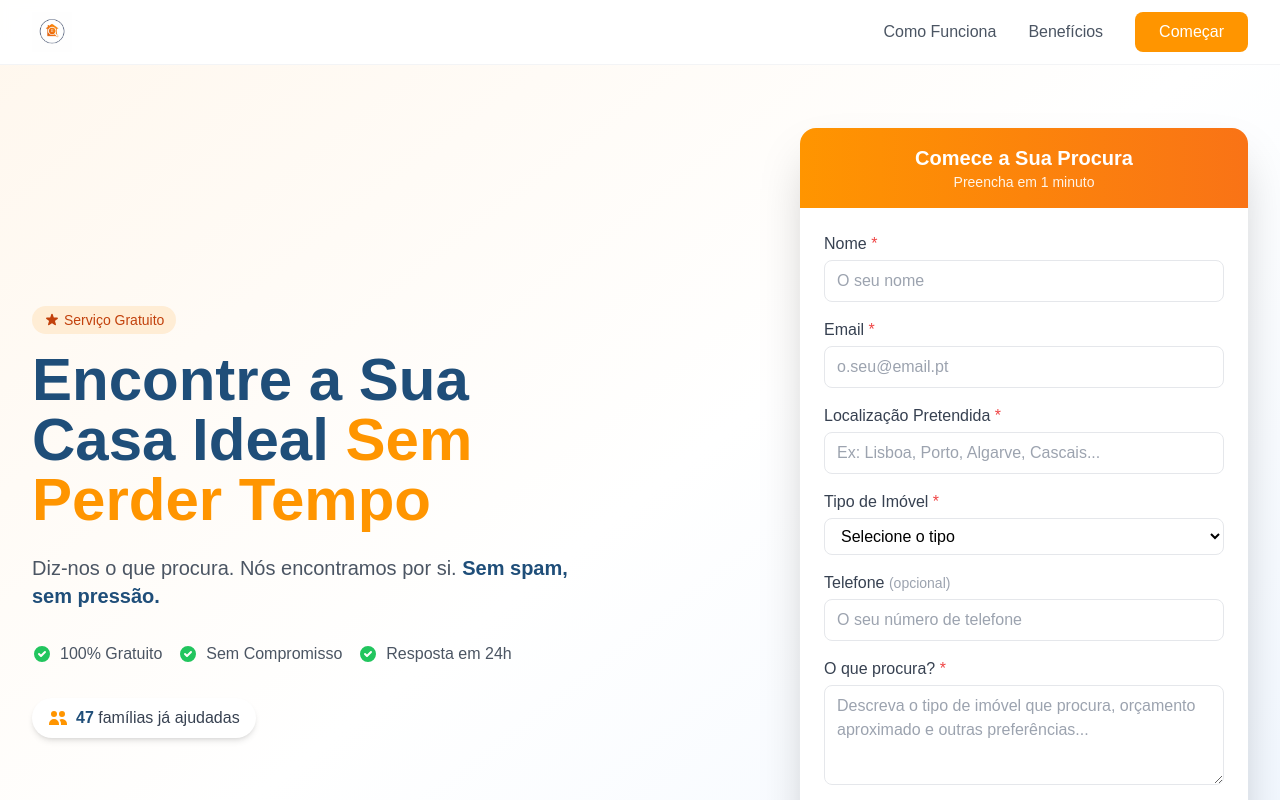
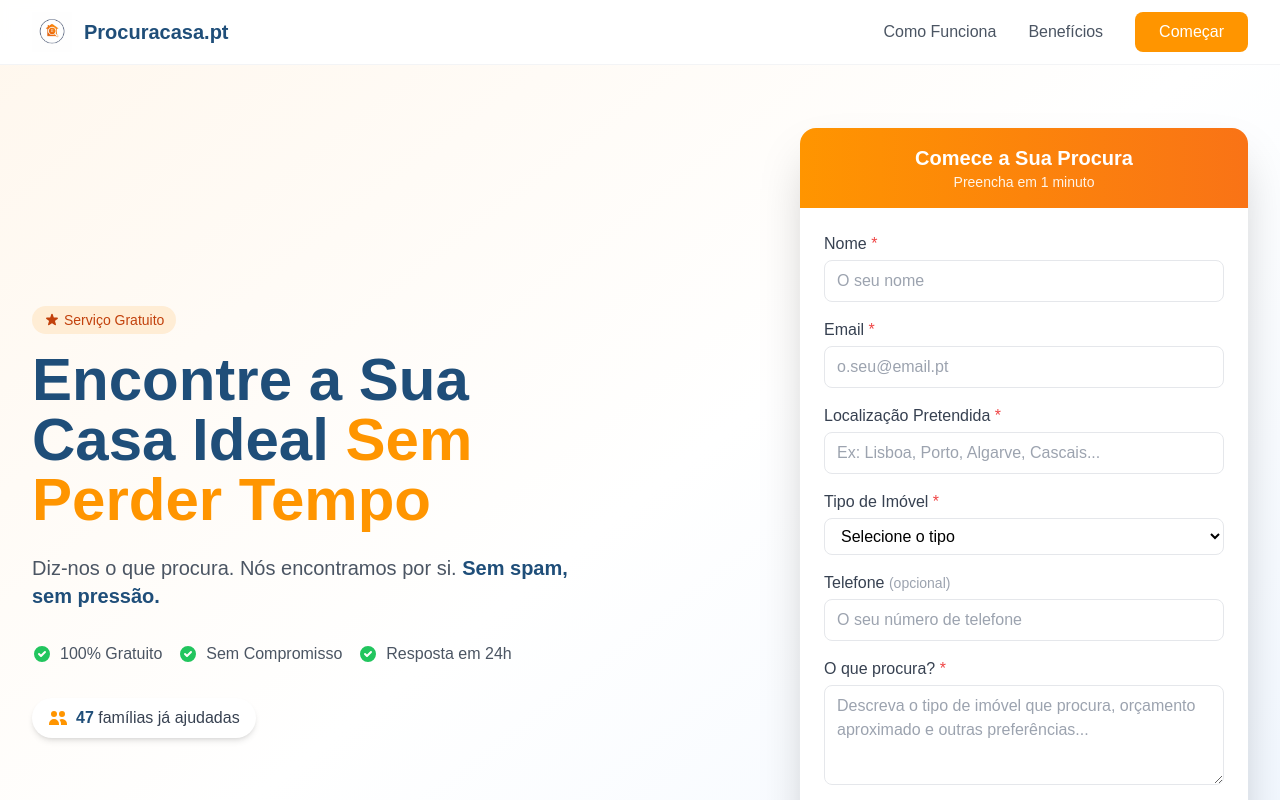
Before and after one commit to ngandra1977/procuracasa, a Next.js app: page / in a window 1280 px wide. Shown: the top 800 px of the page. Built offline with nearby package versions, Linux system fonts and the light colour scheme; no server answers.

Commit message:
Update page.tsx

```diff
--- a/src/app/page.tsx
+++ b/src/app/page.tsx
@@ -65,6 +65,7 @@ export default function ProcuracasaPage() {
           <div className="flex justify-between items-center h-16">
             <a href="/" className="flex items-center gap-3">
               <img src="/logo.png" alt="Procuracasa.pt" className="h-10 w-auto" />
+              <span className="text-xl font-bold text-[#1F4E79]">Procuracasa.pt</span>
             </a>
             <div className="hidden md:flex items-center gap-8">
               <a href="#como-funciona" className="text-gray-600 hover:text-[#FF9500] transition-colors">Como Funciona</a>
@@ -466,7 +467,8 @@ export default function ProcuracasaPage() {
           <div className="grid md:grid-cols-4 gap-8">
             <div className="md:col-span-2">
               <div className="flex items-center gap-3 mb-4">
-                <img src="/logo.png" alt="Procuracasa.pt" className="h-10 w-auto" style={{filter: 'brightness(0) invert(1)'}} />
+                <img src="/logo.png" alt="Procuracasa.pt" className="h-10 w-auto" />
+                <span className="text-xl font-bold">Procuracasa.pt</span>
               </div>
               <p className="text-gray-400 mb-4 max-w-sm">
                 Encontramos a sua casa ideal sem perder tempo. Serviço gratuito e personalizado.
```
